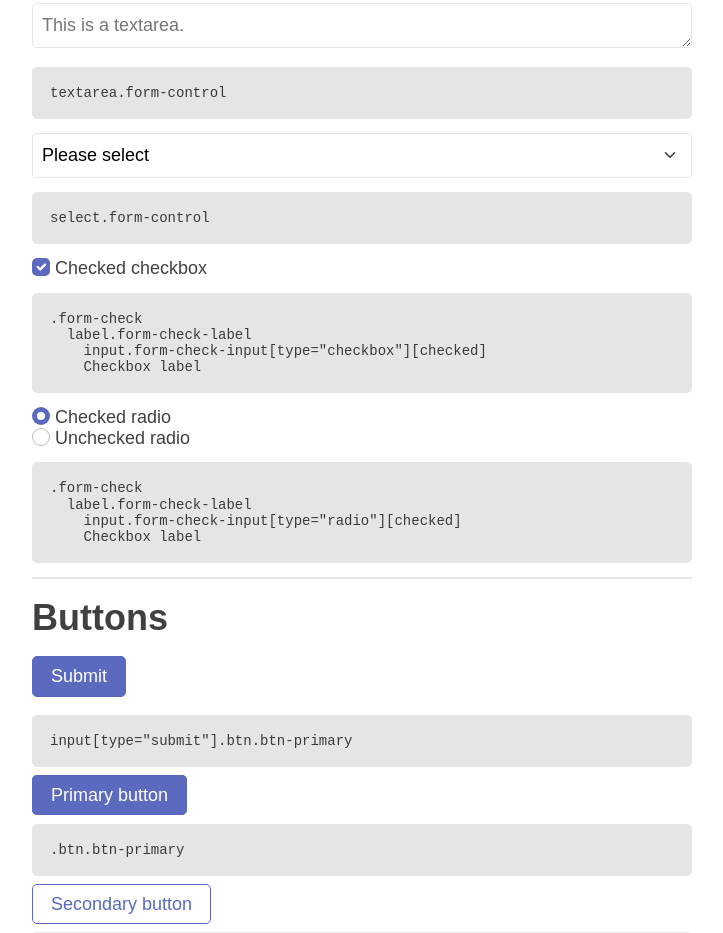
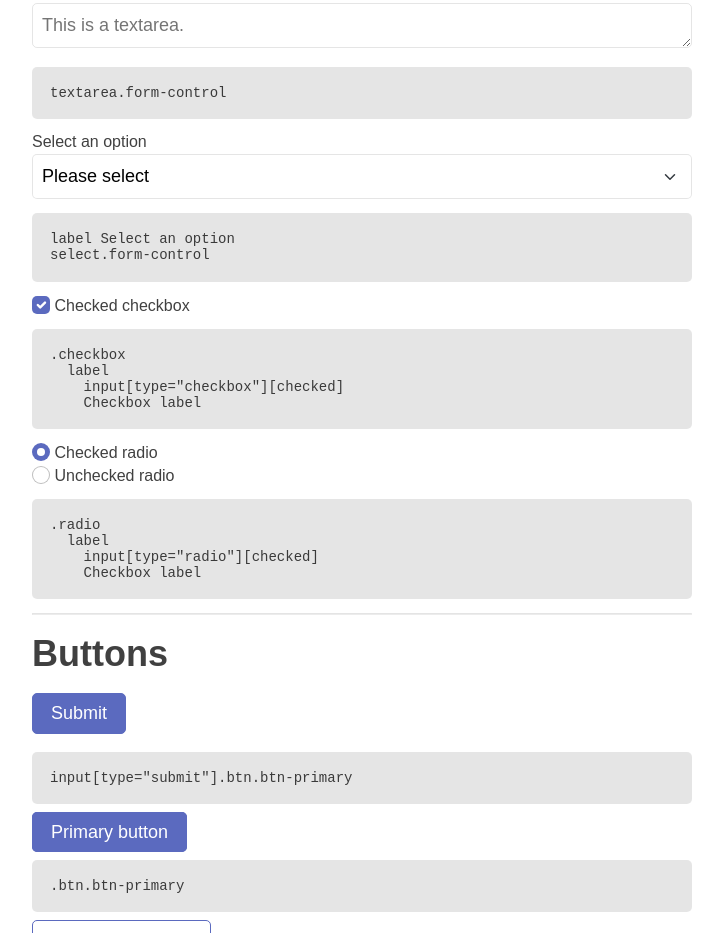
Before and after one commit to webdevan/bootstrap-lite, a website: page src/index.html in a window 1280 px wide. Shown: the part 2417-3350 px from the top of the page, without its empty margins (278-1001 px from the left). Drawn offline with nearby package versions, Linux system fonts and the light colour scheme; files that its build step writes are made by us from their sources.

Commit message:
simplify checkbox and radio

```diff
--- a/src/index.html
+++ b/src/index.html
@@ -95,41 +95,42 @@
           <textarea class="form-control" placeholder="This is a textarea."></textarea>
           <pre><code>textarea.form-control</code></pre>
 
+          <label>Select an option</label>
           <select class="form-control">
             <option>Please select</option>
             <option>Option 1</option>
             <option>Option 2</option>
           </select>
-          <pre><code>select.form-control</code></pre>
+          <pre><code>label Select an option
+select.form-control</code></pre>
 
-
-          <div class="form-check">
-            <label class="form-check-label">
-              <input class="form-check-input" type="checkbox" checked>
+          <div class="checkbox">
+            <label>
+              <input type="checkbox" checked>
               Checked checkbox
             </label>
           </div>
-          <pre><code>.form-check
-  label.form-check-label
-    input.form-check-input[type="checkbox"][checked]
+          <pre><code>.checkbox
+  label
+    input[type="checkbox"][checked]
     Checkbox label
 </code></pre>
 
-  <div class="form-check">
-    <label class="form-check-label">
-      <input class="form-check-input" type="radio" name="flexRadioDefault" checked>
+  <div class="radio">
+    <label>
+      <input type="radio" name="flexRadioDefault" checked>
       Checked radio
     </label>
   </div>
-  <div class="form-check">
-    <label class="form-check-label">
-      <input class="form-check-input" type="radio" name="flexRadioDefault">
+  <div class="radio">
+    <label>
+      <input type="radio" name="flexRadioDefault">
       Unchecked radio
     </label>
   </div>
-          <pre><code>.form-check
-  label.form-check-label
-    input.form-check-input[type="radio"][checked]
+          <pre><code>.radio
+  label
+    input[type="radio"][checked]
     Checkbox label
 </code></pre>
 
--- a/src/styles/_forms.scss
+++ b/src/styles/_forms.scss
@@ -1,6 +1,8 @@
-// label {
-//   display: inline-block;
-// }
+label {
+  display: block;
+  font-size: 16px;
+  margin-bottom: 3px;
+}
 
 .form-control {
   line-height: 1.4;
@@ -35,11 +37,12 @@ select.form-control {
   background-size: 16px 12px;
 }
 
-.form-check {
-  .form-check-input {
-    width: 1em;
-    height: 1em;
-    vertical-align: top;
+.checkbox,
+.radio {
+  input {
+    width: 18px;
+    height: 18px;
+    vertical-align: text-bottom;
     background-color: #fff;
     background-repeat: no-repeat;
     background-position: center;
```
